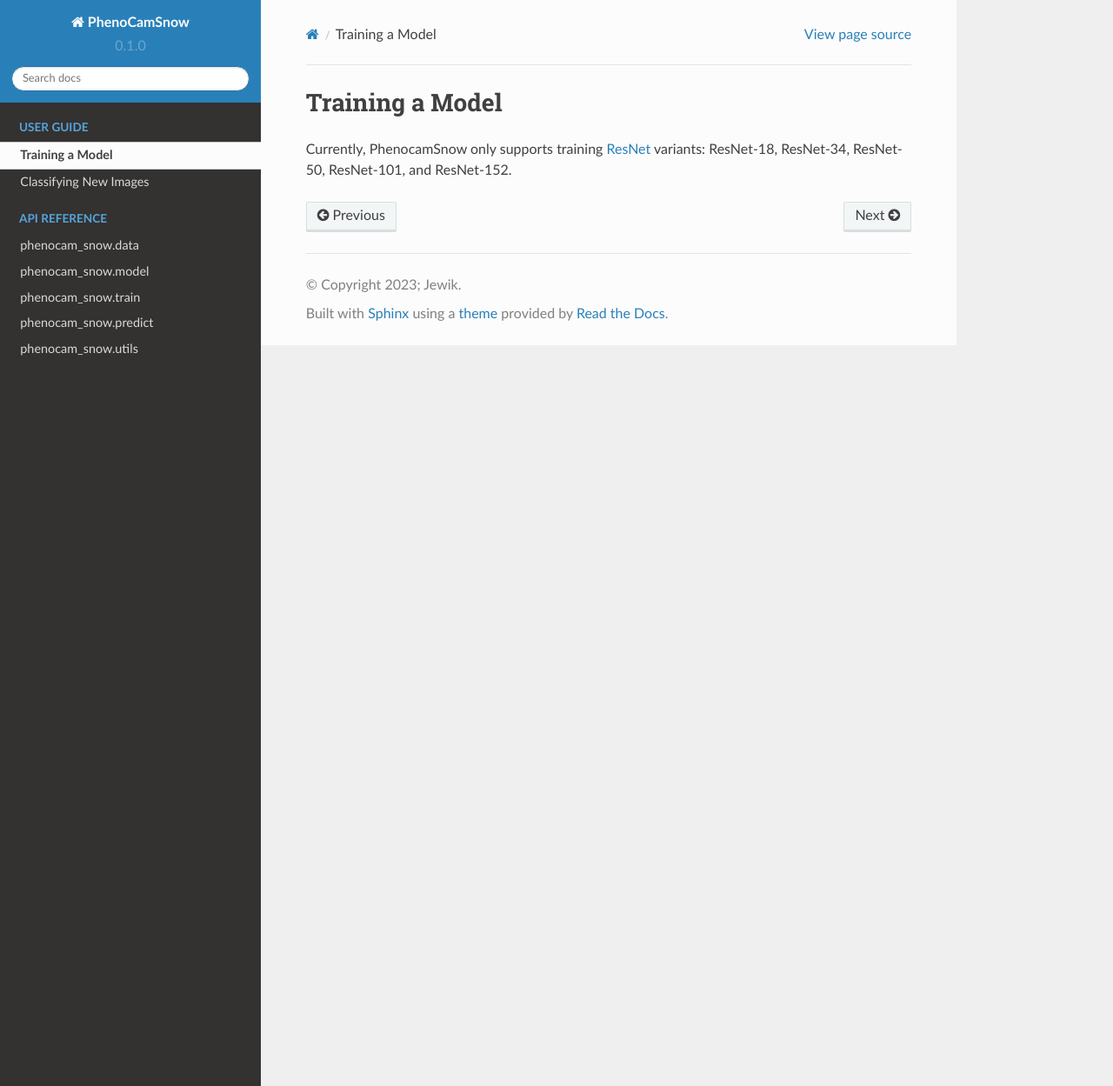
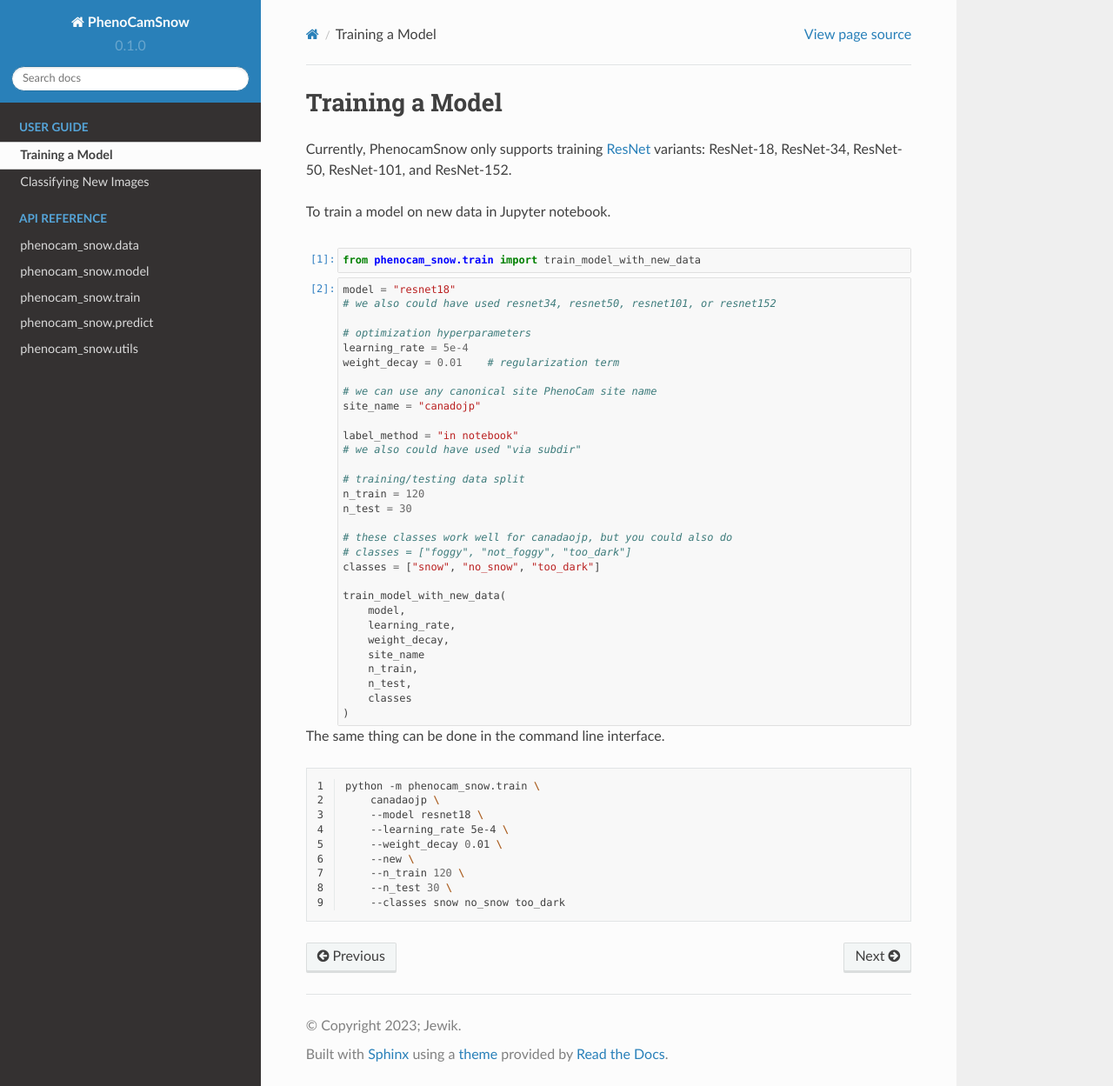
Before and after one commit to jasonjewik/PhenoCamSnow, a Sphinx documentation site: the page built from docs/source/user-guide/train.rst, in a window 1280 px wide and 1249 px high. Shown: the whole window at 87% size. Built offline with Sphinx 7.4.7 and the Read the Docs theme 2.0.0, drawn with Linux system fonts in a browser that asks for light colours.

Commit message:
Adding docs, quickstart notebook

```diff
--- a/docs/source/index.rst
+++ b/docs/source/index.rst
@@ -6,6 +6,12 @@ to classify `PhenoCam images <https://phenocam.sr.unh.edu/>`_. The library is
 named as such because it was originally designed for detecting the presence
 of snow in canadaOBS images. `Jason Jewik <https://jasonjewik.github.io/>`_
 is the maintainer.
+
+Installation
+------------
+.. code-block:: bash
+
+   pip install phenocam-snow
 
 .. toctree::
    :caption: User Guide
--- a/docs/source/user-guide/train.rst
+++ b/docs/source/user-guide/train.rst
@@ -3,3 +3,60 @@ Training a Model
 Currently, PhenocamSnow only supports training
 `ResNet <https://arxiv.org/abs/1512.03385/>`_ variants: ResNet-18, ResNet-34,
 ResNet-50, ResNet-101, and ResNet-152.
+
+To train a model on new data in Jupyter notebook.
+
+.. nbinput:: ipython3
+    :execution-count: 1
+
+    from phenocam_snow.train import train_model_with_new_data
+
+.. nbinput:: ipython3
+    :execution-count: 2
+
+    model = "resnet18"
+    # we also could have used resnet34, resnet50, resnet101, or resnet152
+
+    # optimization hyperparameters
+    learning_rate = 5e-4
+    weight_decay = 0.01    # regularization term
+
+    # we can use any canonical site PhenoCam site name
+    site_name = "canadojp"
+
+    label_method = "in notebook"
+    # we also could have used "via subdir"
+
+    # training/testing data split
+    n_train = 120
+    n_test = 30
+
+    # these classes work well for canadaojp, but you could also do
+    # classes = ["foggy", "not_foggy", "too_dark"]
+    classes = ["snow", "no_snow", "too_dark"]
+
+    train_model_with_new_data(
+        model,
+        learning_rate,
+        weight_decay,
+        site_name
+        n_train,
+        n_test,
+        classes
+    )
+
+
+The same thing can be done in the command line interface.
+
+.. code-block:: bash
+    :linenos:
+
+    python -m phenocam_snow.train \
+        canadaojp \
+        --model resnet18 \
+        --learning_rate 5e-4 \
+        --weight_decay 0.01 \
+        --new \
+        --n_train 120 \
+        --n_test 30 \
+        --classes snow no_snow too_dark
```
Also changed, not shown: docs/source/user-guide/predict.rst (+58 -0 lines), 2 other files.
